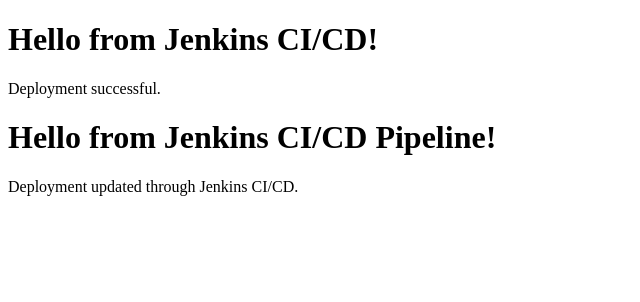
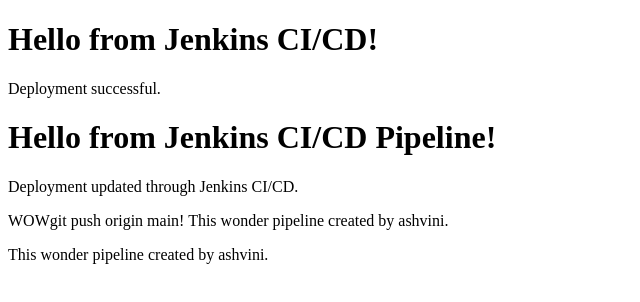
Before and after one commit to a-ashvini/jenkins-cicd-project, a plain HTML site: page index.html in a window 1280 px wide. Shown: the whole page, without its empty margins (0-640 px from the left). Drawn offline with Linux system fonts and the light colour scheme.

Commit message:
check updated version

```diff
--- a/index.html
+++ b/index.html
@@ -10,3 +10,5 @@
 </html>
 <h1>Hello from Jenkins CI/CD Pipeline!</h1>
 <p>Deployment updated through Jenkins CI/CD.</p>
+<p>WOWgit push origin main! This wonder pipeline created by ashvini.</p>
+<p>This wonder pipeline created by ashvini.</p>
```
